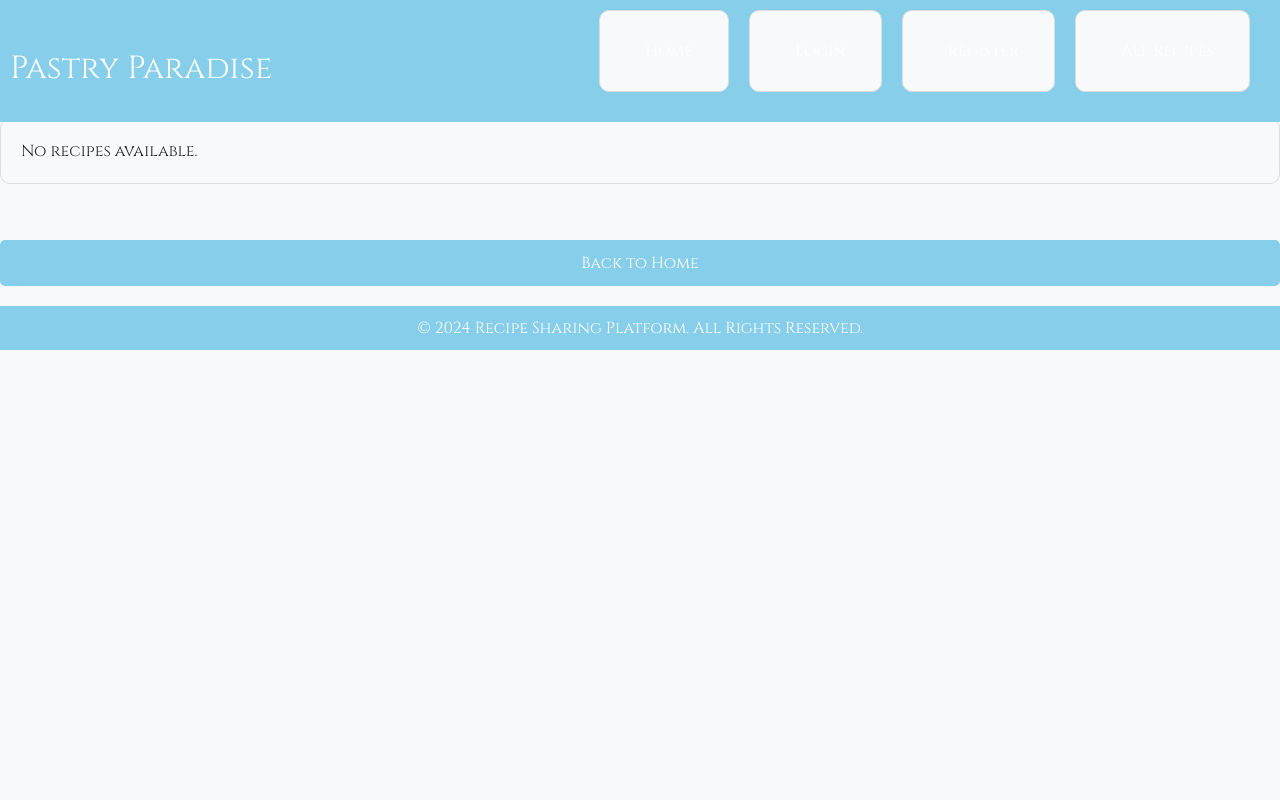
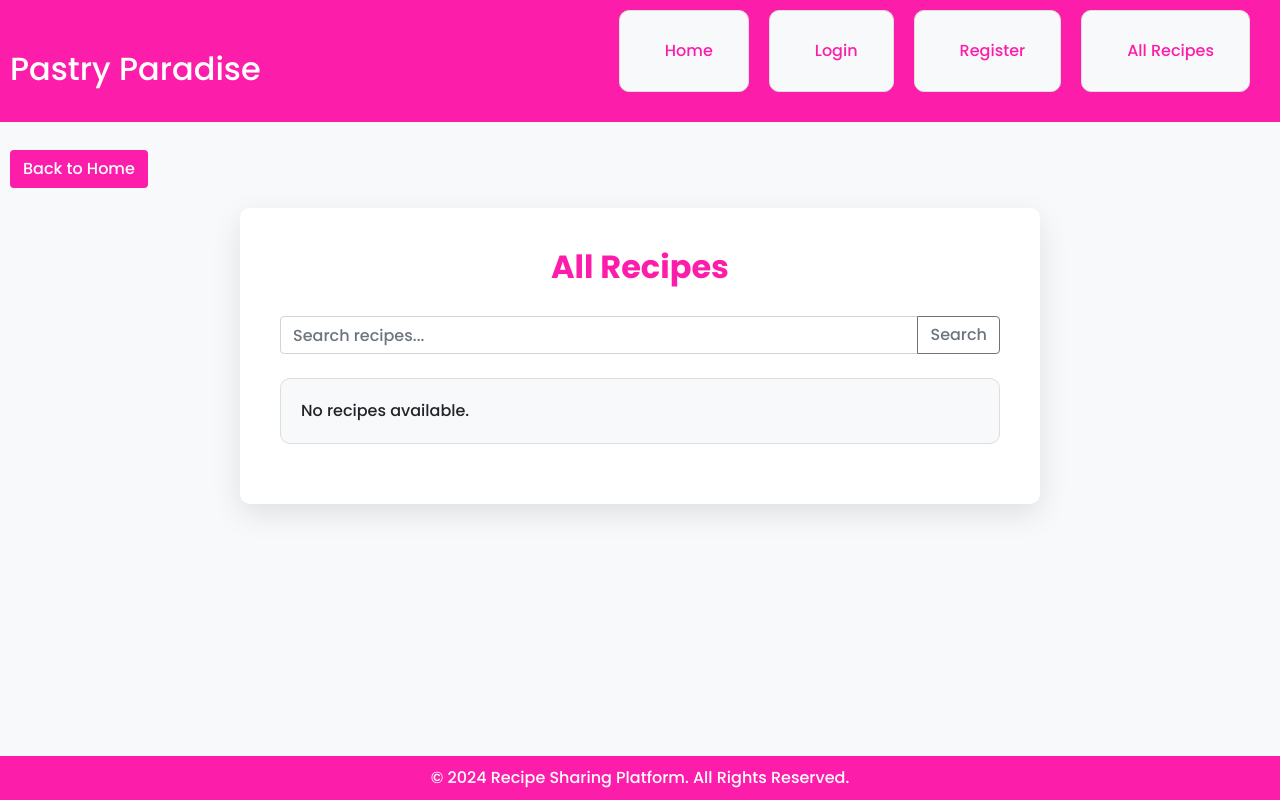
Before and after one commit to beapenecilla/recipesharingplatform, a Django app: page /all_recipes/ in a window 1280 px wide. Run offline with Django 5.2, Linux system fonts and the light colour scheme; data that the repository does not hold is empty; some libraries are stand-ins or nearby versions.

Commit message:
search and editable profile pic

```diff
--- a/myProject/myApp/templates/myApp/all_recipes.html
+++ b/myProject/myApp/templates/myApp/all_recipes.html
@@ -1,20 +1,22 @@
 {% load static %}
+
 <!DOCTYPE html>
 <html lang="en">
 <head>
     <meta charset="UTF-8">
     <meta name="viewport" content="width=device-width, initial-scale=1.0">
- <title>{% block title %}Pastry Paradise- Recipe Sharing Platform{% endblock %}</title>
- <!-- Google Fonts-->
- <link href="https://fonts.googleapis.com/css2?family=Cinzel:wght@400&display=swap"
- rel="stylesheet">
- <!-- Bootstrap CSS-->
- <link rel="stylesheet"
- href="https://maxcdn.bootstrapcdn.com/bootstrap/4.5.2/css/bootstrap.min.css">
- <!-- Custom Styles-->
+    <title>{% block title %}Pastry Paradise - Recipe Sharing Platform{% endblock %}</title>
+
+    <!-- Google Fonts -->
+    <link href="https://fonts.googleapis.com/css2?family=Poppins:wght@300;500;700&display=swap" rel="stylesheet">
+
+    <!-- Bootstrap CSS -->
+    <link rel="stylesheet" href="https://maxcdn.bootstrapcdn.com/bootstrap/4.5.2/css/bootstrap.min.css">
+
+    <!-- Custom Styles -->
     <style>
         body {
- font-family: 'Cinzel', serif;
+            font-family: 'Poppins', sans-serif;
             margin: 0;
             padding: 0;
             background-color: #f8f9fa;
@@ -22,9 +24,10 @@
             flex-direction: column;
             min-height: 100vh;
         }
+
         /* Navbar styling */
         nav {
- background-color: #87ceeb;
+            background-color: #fd1dab;
             color: white;
             padding: 10px;
             display: flex;
@@ -36,89 +39,111 @@
             left: 0;
             z-index: 1000;
         }
+
         nav ul {
             list-style-type: none;
             margin: 0;
             padding: 0;
             display: flex;
         }
+
         nav ul li {
             margin-right: 20px;
         }
+
         nav ul li a {
- color: white;
             text-decoration: none;
             padding: 8px 15px;
+            border-radius: 5px;
+            transition: background-color 0.3s;
         }
+
         nav ul li a:hover {
             background-color: #df78a3;
         }
- /* Back Button Styling */
+
+        /* Custom Back Button Color */
         .btn-pink {
- background-color: #87ceeb;
+            background-color: #fd1dab; /* Set to your desired pink color */
             color: white;
- margin: 20px auto;
- display: block;
- text-align: center;
- padding: 10px 20px;
- border-radius: 5px;
+            margin-top: 150px;
         }
+
         .btn-pink:hover {
- background-color: #df78a3;
+            background-color: #df78a3; /* A lighter shade for hover effect */
         }
+
+        /* Container styling */
+        .container {
+            background-color: white;
+            border-radius: 10px;
+            padding: 40px;
+            box-shadow: 0 10px 30px rgba(0, 0, 0, 0.1);
+            width: 100%;
+            max-width: 800px;
+            margin: 20px auto; /* Adjusted margin */
+        }
+
         h1 {
- color: #87ceeb;
+            color: #fd1dab;
             font-size: 2rem;
             font-weight: 700;
- margin: 60px 0 20px; /* Spacing adjusted for fixed navbar */
+            margin-bottom: 30px;
             text-align: center;
         }
+
         ul {
             list-style-type: none;
             padding: 0;
         }
+
         li {
             margin-bottom: 20px;
             padding: 20px;
             border: 1px solid #ddd;
             border-radius: 10px;
             background-color: #f8f9fa;
- display: flex;
- align-items: center;
+            display: flex; /* Flexbox for aligning items */
+            align-items: center; /* Center items vertically */
         }
+
         a {
- color: #87ceeb;
+            color: #fd1dab;
             font-weight: 500;
             text-decoration: none;
- margin-left: 10px;
+            margin-left: 10px; /* Space between image and text */
         }
+
         a:hover {
             text-decoration: underline;
         }
+
         /* Image styling */
         .recipe-image {
- width: 100px; /* Set width for images */
- height: 100px; /* Set height for images */
- border-radius: 50%; /* Circular shape */
+            max-width: 100px; /* Set max width for images */
+            height: auto; /* Maintain aspect ratio */
             margin-right: 20px; /* Space between image and text */
         }
+
         /* Footer */
         footer {
- background-color: #87ceeb;
+            background-color: #fd1dab;
             color: white;
             padding: 10px 0;
             text-align: center;
             width: 100%;
- position: relative; /* Change position to relative */
+            position: fixed;
             bottom: 0;
         }
+
         footer p {
             margin: 0;
         }
     </style>
 </head>
 <body>
- <!-- Navbar-->
+
+    <!-- Navbar -->
     <nav>
         <div class="logo">
             <a href="{% url 'homepage' %}" style="color: white; text-decoration: none;">
@@ -138,37 +163,50 @@ border: 1px solid #ddd;
             <li><a href="{% url 'all_recipes' %}">All Recipes</a></li>
         </ul>
     </nav>
+
+    <div class="back-button">
+        <a href="{% url 'homepage' %}" class="btn btn-pink active">Back to Home</a>
+    </div>
+
+    <!-- Main Content -->
+    <div class="container">
         <h1>All Recipes</h1>
+
+        <!-- Search Form -->
+        <form method="GET" action="{% url 'all_recipes' %}" class="mb-4">
+            <div class="input-group">
+                <input type="text" name="search" class="form-control" placeholder="Search recipes..." value="{{ search_query }}">
+                <div class="input-group-append">
+                    <button class="btn btn-outline-secondary" type="submit">Search</button>
+                </div>
+            </div>
+        </form>
+
         <ul>
             {% for recipe in recipes %}
                 <li>
                     {% if recipe.image %}
- <img src="{{ recipe.image.url }}" alt="Image of {{ recipe.title }}"
- class="recipe-image">
+                        <img src="{{ recipe.image.url }}" alt="Image of {{ recipe.title }}" class="recipe-image">
                     {% endif %}
- <a href="{% url 'recipe_detail' recipe.pk %}">{{ recipe.title }}</a> by {{
- recipe.created_by.username }}
+                    <a href="{% url 'recipe_detail' recipe.pk %}">{{ recipe.title }}</a> by {{ recipe.created_by.username }}
                     {% if request.user == recipe.created_by %}
- | <a href="{% url 'edit_recipe' recipe.pk %}" style="color: #87ceeb;">Edit</a>
+                        | <a href="{% url 'edit_recipe' recipe.pk %}">Edit</a>
                     {% endif %}
                 </li>
             {% empty %}
                 <li>No recipes available.</li>
             {% endfor %}
         </ul>
- <!-- Back to Home Button-->
- <div class="back-button">
- <a href="{% url 'homepage' %}" class="btn btn-pink active">Back to Home</a>
     </div>
- <!-- Footer-->
+
+    <!-- Footer -->
     <footer>
         <p>&copy; 2024 Recipe Sharing Platform. All Rights Reserved.</p>
     </footer>
- <!-- Bootstrap JS and dependencies-->
+
+    <!-- Bootstrap JS and dependencies -->
     <script src="https://code.jquery.com/jquery-3.5.1.slim.min.js"></script>
-<script
- src="https://cdn.jsdelivr.net/npm/@popperjs/core@2.9.2/dist/umd/popper.min.js"></script>
- <script
- src="https://stackpath.bootstrapcdn.com/bootstrap/4.5.2/js/bootstrap.min.js"></script>
+    <script src="https://cdn.jsdelivr.net/npm/@popperjs/core@2.9.2/dist/umd/popper.min.js"></script>
+    <script src="https://stackpath.bootstrapcdn.com/bootstrap/4.5.2/js/bootstrap.min.js"></script>
 </body>
 </html>
--- a/myProject/myApp/urls.py
+++ b/myProject/myApp/urls.py
@@ -15,4 +15,6 @@ urlpatterns = [
     path('recipe/delete/<int:pk>/', views.delete_recipe, name='delete_recipe'),
     path('all_recipes/', views.all_recipes, name='all_recipes'),
     path('recipe/edit/<int:pk>/', views.edit_recipe, name='edit_recipe'),
+    #new for profile pic
+     path('profile/update/', views.update_profile, name='update_profile'),
 ]
--- a/myProject/myApp/views.py
+++ b/myProject/myApp/views.py
@@ -6,6 +6,11 @@ from django.contrib.auth.decorators import login_required
 from .forms import RecipeForm
 from .models import Recipe, Comment, Rating, SavedRecipe
 from django.db import models
+#new for all recipes
+from django.db.models import Q
+#new for editable profile
+from django.shortcuts import render, redirect
+from .models import UserProfile
 
 # Homepage View
 def homepage(request):
@@ -105,6 +110,16 @@ def add_comment(request, pk):
 def add_rating(request, pk):
     recipe = get_object_or_404(Recipe, pk=pk)
 
+#new
+def all_recipes(request):
+    search_query = request.GET.get('search', '')
+    recipes = Recipe.objects.all()
+
+    if search_query:
+        recipes = recipes.filter(Q(title__icontains=search_query) | Q(created_by__username__icontains=search_query))
+
+    return render(request, 'myApp/all_recipes.html', {'recipes': recipes, 'search_query': search_query})
+
     # Check if the user is the creator of the recipe
     if recipe.created_by == request.user:
         return redirect('recipe_detail', pk=recipe.pk)  # Redirect back if user is the creator
@@ -135,3 +150,25 @@ def save_recipe(request, pk):
     recipe = get_object_or_404(Recipe, pk=pk)
     saved_recipe, created = SavedRecipe.objects.get_or_create(user=request.user, recipe=recipe)
     return redirect('recipe_detail', pk=recipe.pk)
+
+#new editable profile
+@login_required
+def update_profile(request):
+    if request.method == 'POST':
+        user = request.user
+        username = request.POST.get('username')
+        profile_image = request.FILES.get('profile_image')
+
+        # Update username
+        user.username = username
+        user.save()
+
+        # Update profile image if provided
+        if profile_image:
+            profile = UserProfile.objects.get(user=user)
+            profile.image = profile_image
+            profile.save()
+
+        return redirect('profile')  # Redirect to the profile page after saving
+
+    return render(request, 'profile.html')  # Adjust the template path accordingly
```
Also changed, not shown: myProject/myApp/models.py (+9 -0 lines), myProject/myApp/templates/myApp/profile.html (+95 -38 lines), myProject/myApp/static/myApp/default_profile.jpg (added). Lines whose indentation alone changed are shown as unchanged.
